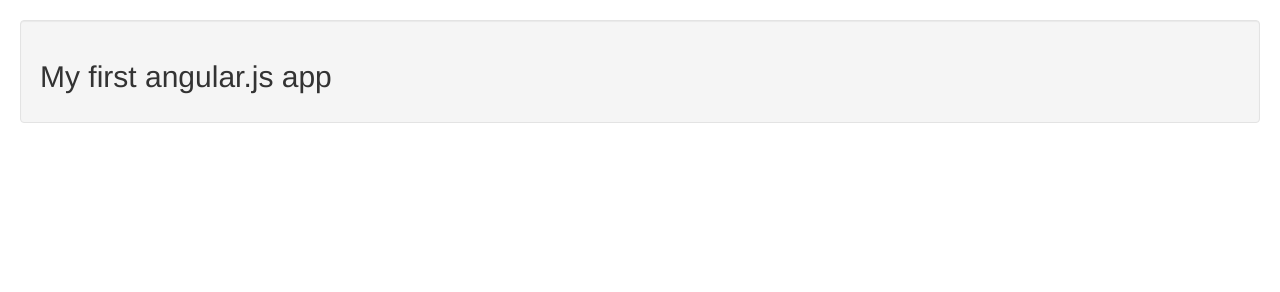
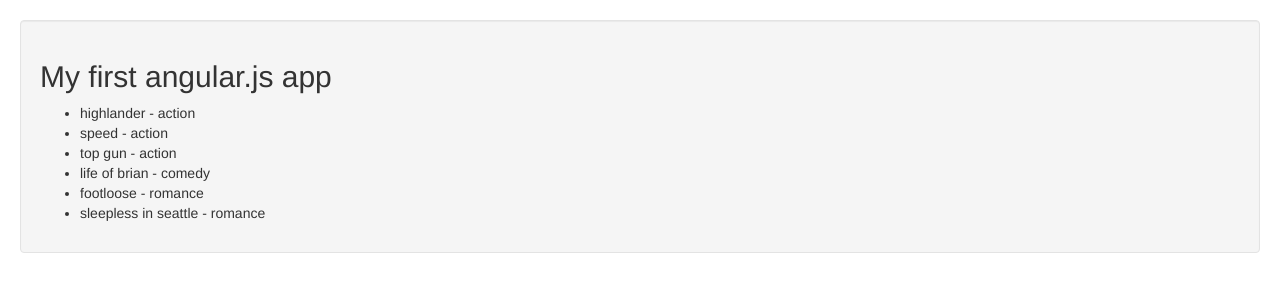
Before and after one commit to tcochran/kampala_geek_night, a website: page app.html in a window 1280 px wide. Drawn offline with nearby package versions, Linux system fonts and the light colour scheme.

Commit message:
filter example

```diff
--- a/app.html
+++ b/app.html
@@ -33,7 +33,9 @@
         <div class='container'>
             <div class='well' ng-controller='HomeCtrl'>
                 <h2>My first angular.js app</h2>
-
+                <ul>
+                    <li ng-repeat="film in films | orderBy:['genre', 'name']">{{film.name}} - {{film.genre}}</li>
+                </ul>
             </div>
         </div>
     </body>
--- a/app/js/app.js
+++ b/app/js/app.js
@@ -2,6 +2,7 @@
 
 app.controller("HomeCtrl", function($scope, FilmsService) {
     $scope.person = { name: 'kevin bacon' };
+    $scope.films = FilmsService.films();
 });
 
 app.service('FilmsService', function() {
@@ -9,6 +10,8 @@
     this.films = function() {
         return [
             {name: 'top gun', genre: 'action', takings: 10000},
+            {name: 'highlander', genre: 'action', takings: 30000},
+            {name: 'speed', genre: 'action', takings: 30000},
             {name: 'life of brian', genre: 'comedy', takings: 20000},
             {name: 'sleepless in seattle', genre: 'romance', takings: 5000},
             {name: 'footloose', genre: 'romance', takings: 40000000}
```
